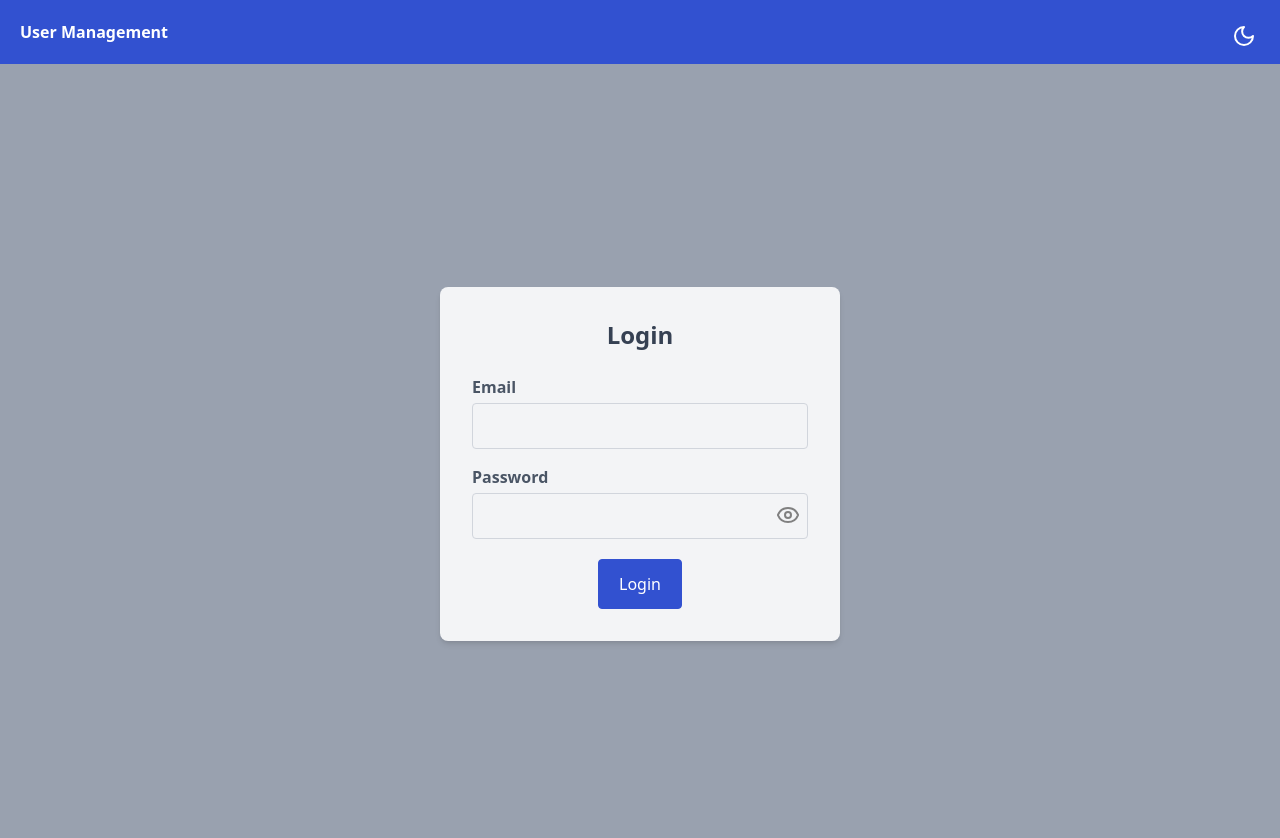
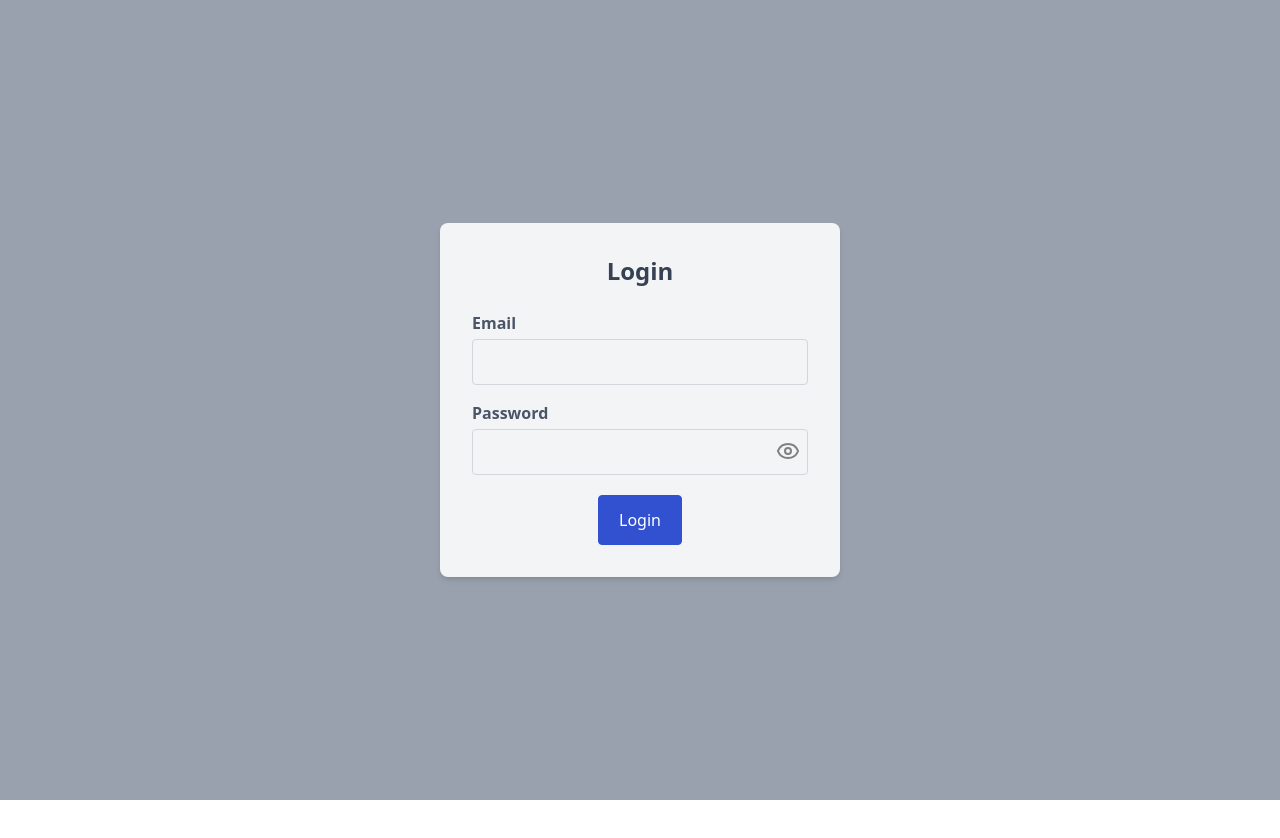
Before and after one commit to mariosabeh2022/User-Management, a React (Vite) app: page / in a window 1280 px wide. Shown: the top 838 px of the page. After the commit the page ends 800 px from the top, so only its background shows below. Built offline with nearby package versions, Linux system fonts and the light colour scheme.

Commit message:
Removing navbar from login page

```diff
--- a/src/Components/Pages/LoadingPage.tsx
+++ b/src/Components/Pages/LoadingPage.tsx
@@ -1,4 +1,4 @@
-import { useThemeStore } from "../../store/theme/ThemeStore";
+import { useThemeStore } from "../../store/theme/themeStore";
 const LoadingPage = () => {
   const lightTheme = useThemeStore((state) => state.lightTheme);
   return (
--- a/src/Components/Pages/LoginPage.tsx
+++ b/src/Components/Pages/LoginPage.tsx
@@ -4,7 +4,6 @@ import { Eye, EyeOff, Route } from "lucide-react";
 import { ChangeEvent, useState, useEffect } from "react";
 import Span from "../Atoms/Span/Span";
 import LoadingPage from "./LoadingPage";
-import Navbar from "../Organismes/Navbar";
 import { useNavigate } from "react-router-dom";
 import { useSessionStore } from "../../store/session/sessionStore";
 import { useThemeStore } from "../../store/theme/themeStore";
@@ -70,8 +69,6 @@ const LoginPage = () => {
   } else if (submitting) return <LoadingPage />;
   else
     return (
-      <>
-        <Navbar />
         <div
           className={`flex flex-col max-w-full items-center justify-center h-screen ${
             lightTheme ? " bg-gray-400" : "bg-gray-500"
@@ -161,7 +158,6 @@ const LoginPage = () => {
             </form>
           </div>
         </div>
-      </>
     );
 };
 export default LoginPage;
```
